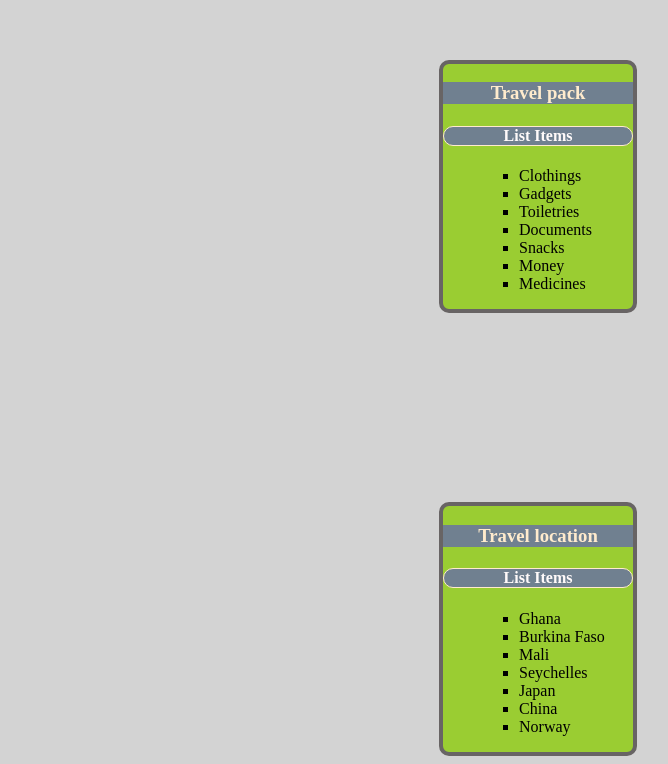
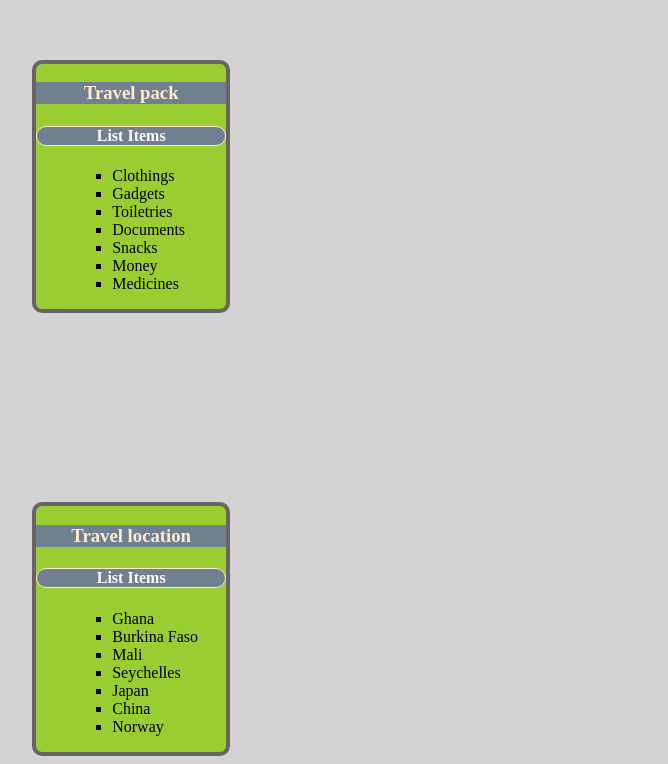
Before and after one commit to Mattolu01/DaysOfCode, a plain HTML site: page indax.html in a window 1280 px wide. Shown: the part 130-894 px from the top of the page, without its empty margins (102-770 px from the left). Drawn offline with Linux system fonts and the light colour scheme.

Commit message:
another lines of commit

```diff
--- a/indax.css
+++ b/indax.css
@@ -8,8 +8,8 @@ div {
     border-radius: 10px;
     width: 15%;
     text-align: left;
-    margin-left: 50%;
-    margin: auto;
+    margin-left: 10%;
+    /* margin: auto; v  */
     margin-top: 15%;
 }
 
--- a/indax.html
+++ b/indax.html
@@ -9,7 +9,7 @@
 </head>
 
 <body>
-    <div>
+    <div class="sub-container1">
         <h3>Travel pack</h3>
         <h4 class="list-item">List Items</h4>
         <ul>
```
